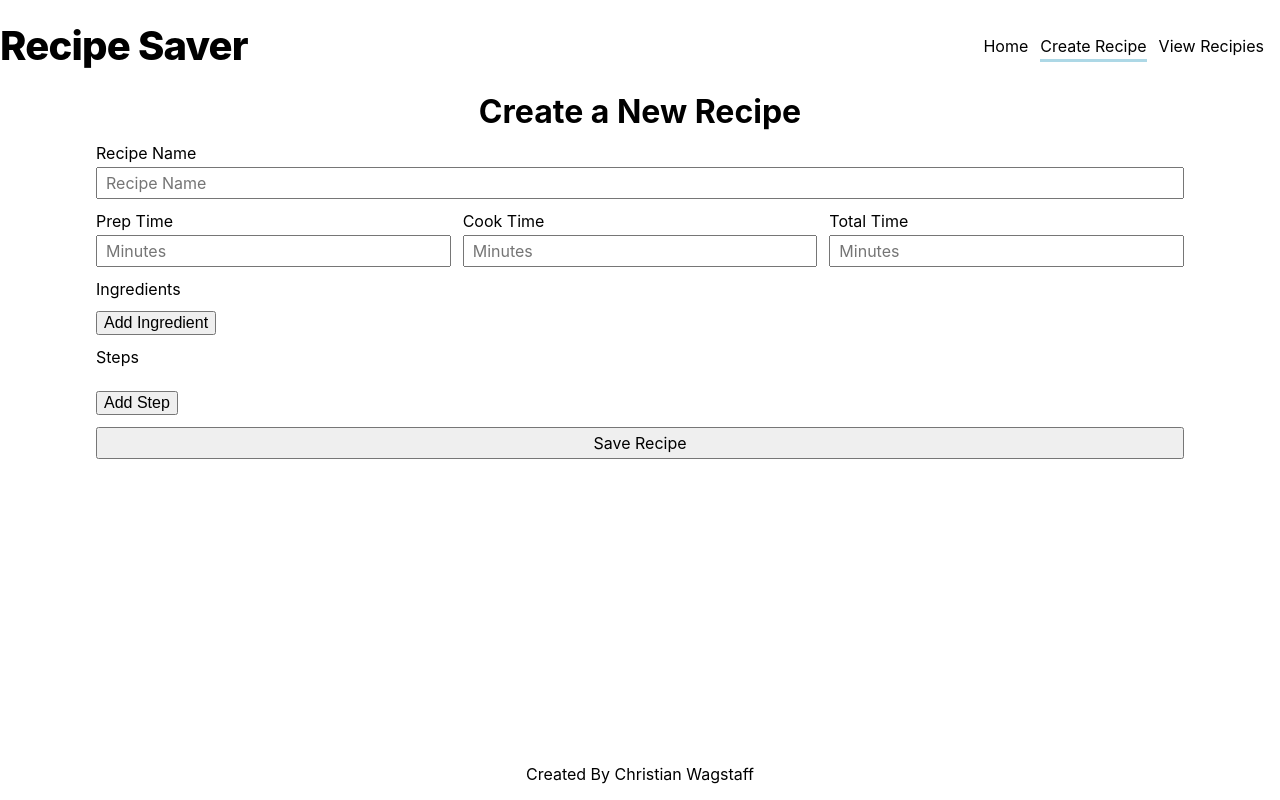
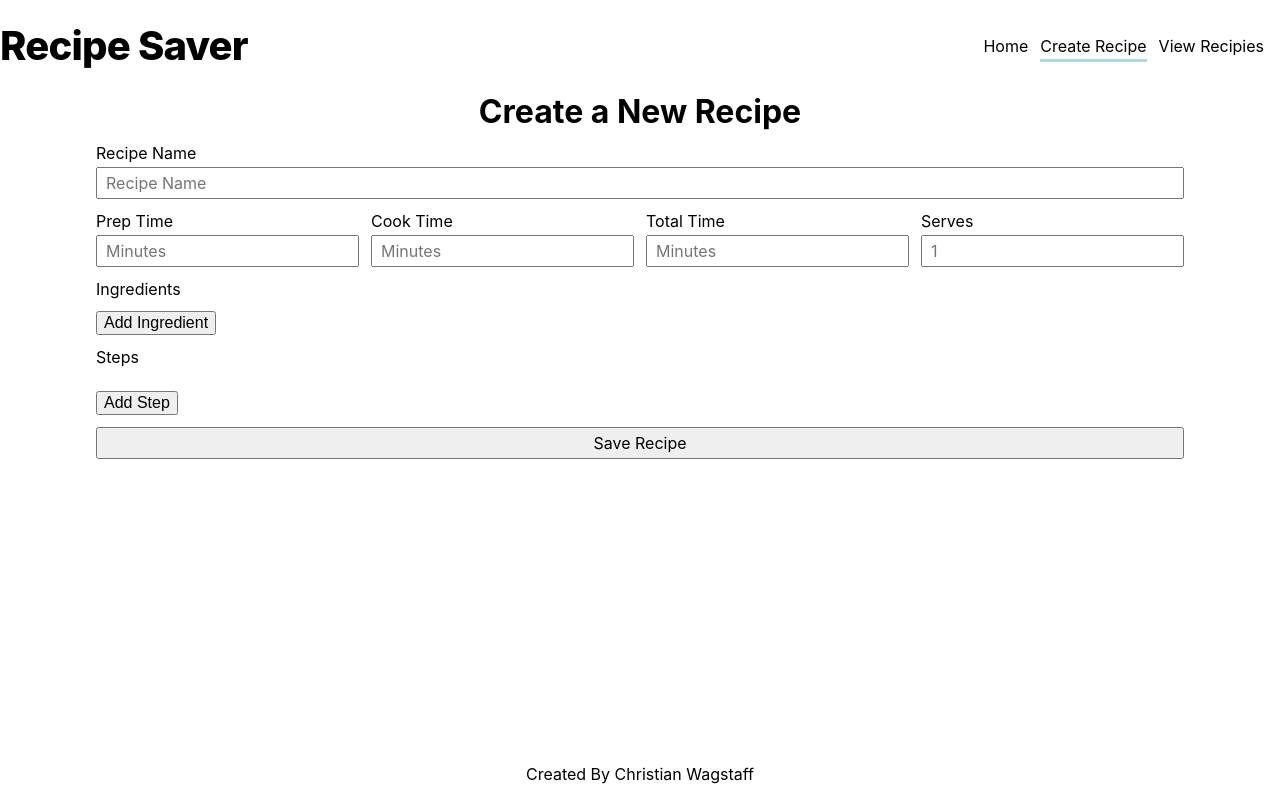
Before and after one commit to christianwagstaff/recipe_saver, a Next.js app: page /recipes/new in a window 1280 px wide. Built offline with nearby package versions, Linux system fonts and the light colour scheme.

Commit message:
Added Serves Amount

```diff
--- a/components/NewRecipeForm.tsx
+++ b/components/NewRecipeForm.tsx
@@ -56,6 +56,7 @@ const NewRecipeForm = ({
   const [prepTime, setPrepTime] = useState(recipe?.prepTime || '')
   const [cookTime, setCookTime] = useState(recipe?.cookTime || '')
   const [totalTime, setTotalTime] = useState(recipe?.totalTime || '')
+  const [serves, setServes] = useState(recipe?.serves || '')
   const [message, setMessage] = useState('')
 
   const deleteRecipe = async (e: FormEvent) => {
@@ -90,6 +91,7 @@ const NewRecipeForm = ({
       steps: steps.map((step) => {
         return { name: step.name }
       }),
+      serves: Number(serves),
       createdDate: new Date(),
       prepTime: Number(prepTime),
       cookTime: Number(cookTime),
@@ -134,6 +136,7 @@ const NewRecipeForm = ({
       steps: steps.map((step) => {
         return { name: step.name }
       }),
+      serves: Number(serves),
       createdDate: new Date(),
       prepTime: Number(prepTime),
       cookTime: Number(cookTime),
@@ -196,7 +199,7 @@ const NewRecipeForm = ({
             min={0}
           />
         </label>
-        <label htmlFor="cookTIme" className={styles.input}>
+        <label htmlFor="cookTime" className={styles.input}>
           Cook Time
           <input
             id="cookTime"
@@ -218,6 +221,18 @@ const NewRecipeForm = ({
             min={0}
             value={totalTime}
             onChange={(e) => setTotalTime(e.target.value)}
+          />
+        </label>
+        <label htmlFor="serves" className={styles.input}>
+          Serves
+          <input
+            id="serves"
+            name="serves"
+            type="number"
+            placeholder="1"
+            min={0}
+            value={serves}
+            onChange={(e) => setServes(e.target.value)}
           />
         </label>
       </div>
--- a/components/RecipeCard.module.css
+++ b/components/RecipeCard.module.css
@@ -0,0 +1,4 @@
+.recipeCard {
+    width: 100%;
+    border: 1px solid black;
+}
--- a/components/RecipeCard.tsx
+++ b/components/RecipeCard.tsx
@@ -1,5 +1,5 @@
 import RecipeInterface from '../interfaces/recipe'
-import styles from './Recipe.module.css'
+import styles from './RecipeCard.module.css'
 import utilStyles from '../styles/utils.module.css'
 import { useState } from 'react'
 import Link from 'next/link'
@@ -25,6 +25,7 @@ const RecipeCard = ({ recipe }: { recipe: RecipeInterface }) => {
           <a className={styles.edit}>Edit</a>
         </Link>
       </div>
+      <div className={styles.recipeCard}>
         <h1 className={styles.name}>{recipe.name}</h1>
         <div className={styles.about}>
           {recipe.prepTime && (
@@ -87,6 +88,7 @@ const RecipeCard = ({ recipe }: { recipe: RecipeInterface }) => {
             })}
           </ol>
         </div>
+      </div>
     </>
   )
 }
--- a/interfaces/recipe.ts
+++ b/interfaces/recipe.ts
@@ -5,6 +5,7 @@ export default interface Recipe {
   name: string
   ingredients: { name: string; amount: number; unit: string }[]
   steps: { name: string }[]
+  serves: number
   createdDate: Date
   tags?: string[]
   category?: string[]
--- a/models/Recipe.ts
+++ b/models/Recipe.ts
@@ -11,6 +11,7 @@ const RecipeSchema = new mongoose.Schema<Recipe>({
     },
   ],
   steps: [{ name: { type: String } }],
+  serves: { type: Number },
   createdDate: { type: Date },
   tags: [{ type: String }],
   category: [{ type: String }],
```
Lines whose indentation alone changed are shown as unchanged.
